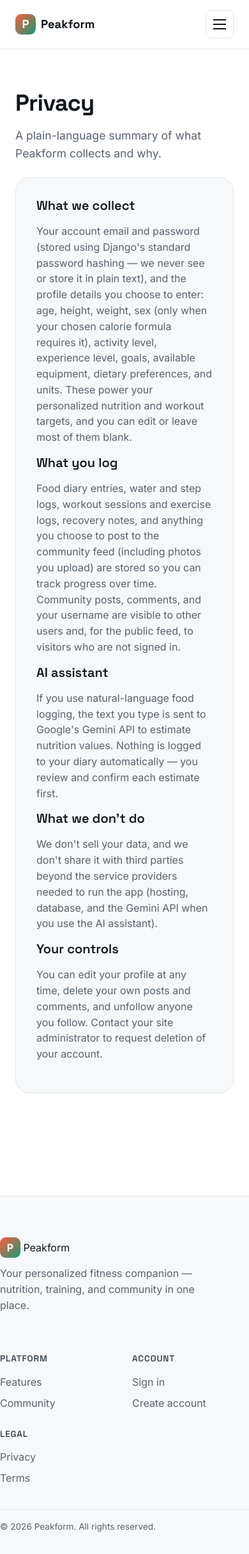
After one commit to alpersancili/Peakform, a Django app: page /privacy/ in a window 390 px wide. The commit adds this page. Shown: the whole page at 64% size. Run offline with Django 5.2, Linux system fonts and the light colour scheme.

Commit message:
Phase 8: polish and deployment
Closes out the MVP roadmap with the brief's "resolve errors and remove
incomplete UI elements," production configuration, and documentation
requirements.

Removed the last placeholder content in the app: the landing page's
"Recent in the community" panel showed hardcoded fake names (fixed in
Phase 7), and the footer's Privacy/Terms links went to `href="#"` -
replaced with real, honest pages describing what the app actually
collects and how community moderation and AI estimates work, rather
than boilerplate legal text.

Added lightweight abuse guards the brief calls out under "other
abuse-prone actions" alongside the Phase 6 AI rate limiter: a 30s
per-user cooldown between community posts, a 10s cooldown between
comments, and a 20/day cap on report submissions - all server-side,
with tests confirming each one actually blocks the second request.

Production deployment configuration: added gunicorn and a Procfile
(runs migrations, then starts gunicorn) for Railway/Render, a
.python-version file to pin the runtime, and a production-only LOGGING
config so unhandled errors reach the host's log stream instead of
silently requiring email-based ADMINS configuration we don't have.
`manage.py check --deploy` passes cleanly (SSL redirect, HSTS, secure
cookies were already configured in Phase 1).

Accessibility: gave community post images real alt text instead of
alt="" (base template-level accessibility - skip link, focus-visible
outlines, color contrast - was already in place since Phase 1).

Rewrote the README: an accurate MVP-complete status, documents every
environment variable including the ones added across Phases 6-8, a
step-by-step Railway/Render deployment section (including the known
gap that community image uploads need object storage for a durable
production deployment), what automated tests actually cover and how
the Gemini API is kept out of the test suite, and a corrected project
structure listing (previously missing nutrition/workouts/motivation/
community entirely).

5 new tests for the new pages and rate limits. 139 tests pass
project-wide; manually walked the dashboard, workout generation and
guided session (rest timer), badges, and legal pages at mobile width
with console-error checks as a final pass.

Co-Authored-By: Claude Sonnet 5 <noreply@anthropic.com>

```diff
--- a/community/templates/community/_post_card.html
+++ b/community/templates/community/_post_card.html
@@ -8,7 +8,7 @@
   <p class="post-card__body"><a class="post-card__body-link" href="{% url 'community:post_detail' post.id %}">{{ post.body|linebreaksbr }}</a></p>
 
   {% if post.image %}
-    <img class="post-card__image" src="{{ post.image.url }}" alt="">
+    <img class="post-card__image" src="{{ post.image.url }}" alt="Photo attached to {{ post.author.username }}'s post">
   {% endif %}
 
   <div class="post-card__actions">
--- /dev/null
+++ b/core/templates/core/privacy.html
@@ -0,0 +1,58 @@
+{% extends "base.html" %}
+{% block title %}Privacy &mdash; Peakform{% endblock %}
+
+{% block content %}
+<section class="section">
+  <div class="container form-page">
+    <div class="section__heading" style="margin-bottom: var(--space-6); text-align: left;">
+      <h1>Privacy</h1>
+      <p>A plain-language summary of what Peakform collects and why.</p>
+    </div>
+
+    <div class="card form-card">
+      <h3>What we collect</h3>
+      <p>
+        Your account email and password (stored using Django's standard
+        password hashing &mdash; we never see or store it in plain text),
+        and the profile details you choose to enter: age, height, weight,
+        sex (only when your chosen calorie formula requires it), activity
+        level, experience level, goals, available equipment, dietary
+        preferences, and units. These power your personalized nutrition
+        and workout targets, and you can edit or leave most of them blank.
+      </p>
+
+      <h3>What you log</h3>
+      <p>
+        Food diary entries, water and step logs, workout sessions and
+        exercise logs, recovery notes, and anything you choose to post to
+        the community feed (including photos you upload) are stored so you
+        can track progress over time. Community posts, comments, and your
+        username are visible to other users and, for the public feed, to
+        visitors who are not signed in.
+      </p>
+
+      <h3>AI assistant</h3>
+      <p>
+        If you use natural-language food logging, the text you type is
+        sent to Google's Gemini API to estimate nutrition values. Nothing
+        is logged to your diary automatically &mdash; you review and
+        confirm each estimate first.
+      </p>
+
+      <h3>What we don't do</h3>
+      <p>
+        We don't sell your data, and we don't share it with third parties
+        beyond the service providers needed to run the app (hosting,
+        database, and the Gemini API when you use the AI assistant).
+      </p>
+
+      <h3>Your controls</h3>
+      <p>
+        You can edit your profile at any time, delete your own posts and
+        comments, and unfollow anyone you follow. Contact your site
+        administrator to request deletion of your account.
+      </p>
+    </div>
+  </div>
+</section>
+{% endblock %}
--- a/core/urls.py
+++ b/core/urls.py
@@ -6,4 +6,6 @@ app_name = "core"
 
 urlpatterns = [
     path("", views.landing, name="landing"),
+    path("privacy/", views.privacy, name="privacy"),
+    path("terms/", views.terms, name="terms"),
 ]
--- a/core/views.py
+++ b/core/views.py
@@ -6,3 +6,11 @@ from community.models import Post
 def landing(request):
     recent_posts = Post.objects.filter(is_removed=False).select_related("author")[:3]
     return render(request, "core/landing.html", {"recent_posts": recent_posts})
+
+
+def privacy(request):
+    return render(request, "core/privacy.html")
+
+
+def terms(request):
+    return render(request, "core/terms.html")
--- a/requirements.txt
+++ b/requirements.txt
@@ -1,6 +1,7 @@
 asgiref==3.13.0
 dj-database-url==3.1.2
 Django==6.1.2
+gunicorn==26.2.0
 psycopg2-binary==2.9.13
 python-dotenv==1.2.4
 sqlparse==0.6.0
--- a/templates/base.html
+++ b/templates/base.html
@@ -94,8 +94,8 @@
         </div>
         <div>
           <h3>Legal</h3>
-          <a href="#">Privacy</a>
-          <a href="#">Terms</a>
+          <a href="{% url 'core:privacy' %}">Privacy</a>
+          <a href="{% url 'core:terms' %}">Terms</a>
         </div>
       </div>
     </div>
```
Also changed, not shown: community/tests.py (+25 -2 lines), community/views.py (+29 -0 lines), core/templates/core/terms.html (added, +52 -0 lines), core/tests.py (+26 -0 lines), peakform/settings.py (+20 -0 lines), README.md, 3 other files.
